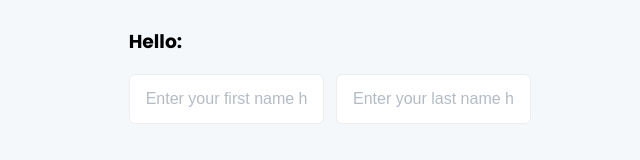
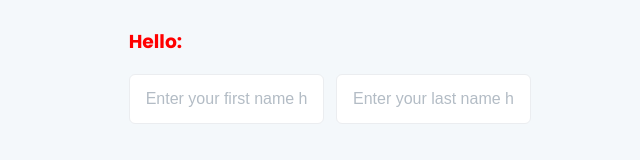
Before and after one commit to rizqyfahmi/hello-svelte, a Svelte app: page / in a window 1280 px wide. Shown: the top 160 px of the page, without its empty margins (310-950 px from the left). Built offline with nearby package versions, Linux system fonts and the light colour scheme.

Commit message:
Reactive Statements

```diff
--- a/src/App.svelte
+++ b/src/App.svelte
@@ -1,14 +1,23 @@
 <script>
     let firstname = "";
     let lastname = "";
+    let color = 0;
 
-    // React to changes in either the firstname or lastname.
+    // (Reactive Values) React to changes in either the firstname or lastname.
     $: fullname = `${firstname} ${lastname}`;
+    // (Reactive Statements) React to changes in either the fullname.
+    $: {
+        if (fullname.length % 2 == 0) {
+            color = "green";
+        } else {
+            color = "red";
+        }
+    }
 </script>
 
 <main class="main">
 	<div class="content">
-        <h3 class="result">Hello: {fullname}</h3>
+        <h3 class="result" style="color: {color}">Hello: {fullname}</h3>
         <input type="text" placeholder="Enter your first name here..." class="input-firstname" bind:value={firstname}/>
         <input type="text" placeholder="Enter your last name here..." class="input-lastname" bind:value={lastname}/>
     </div>
```
